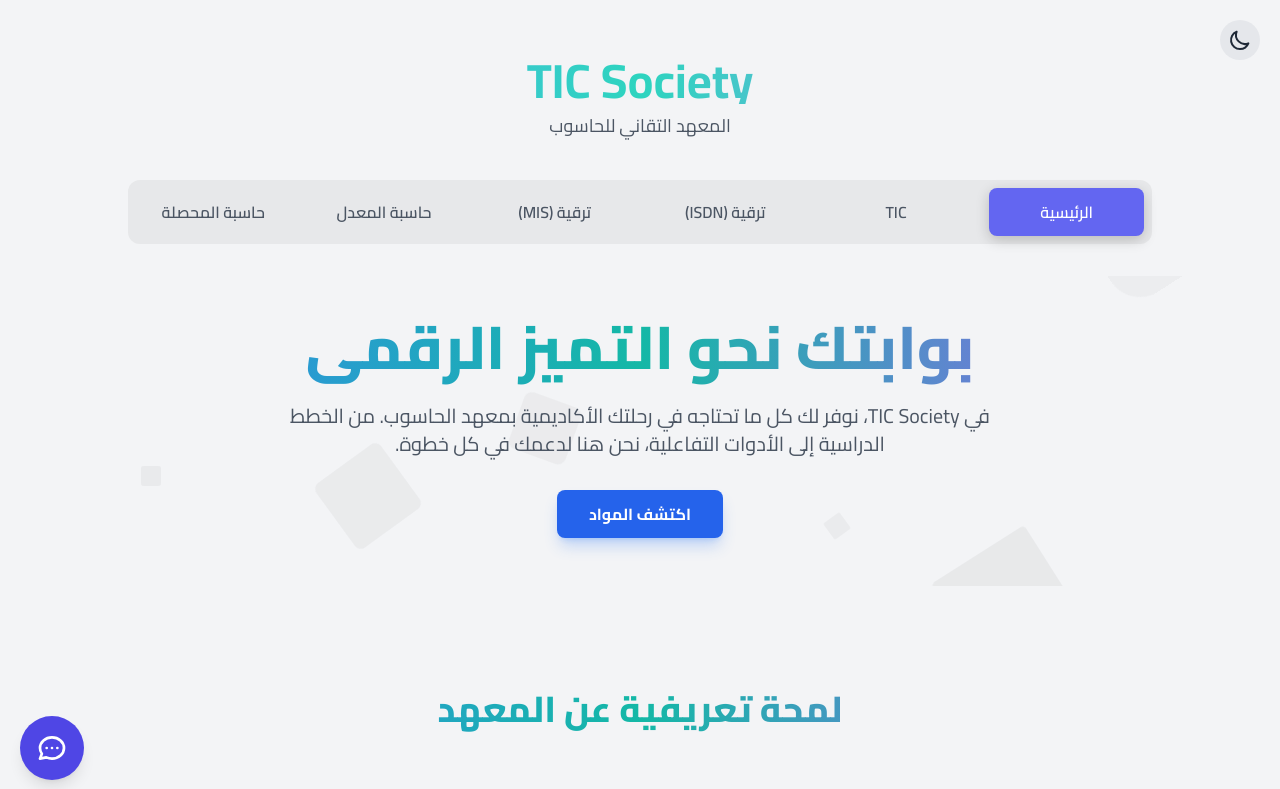
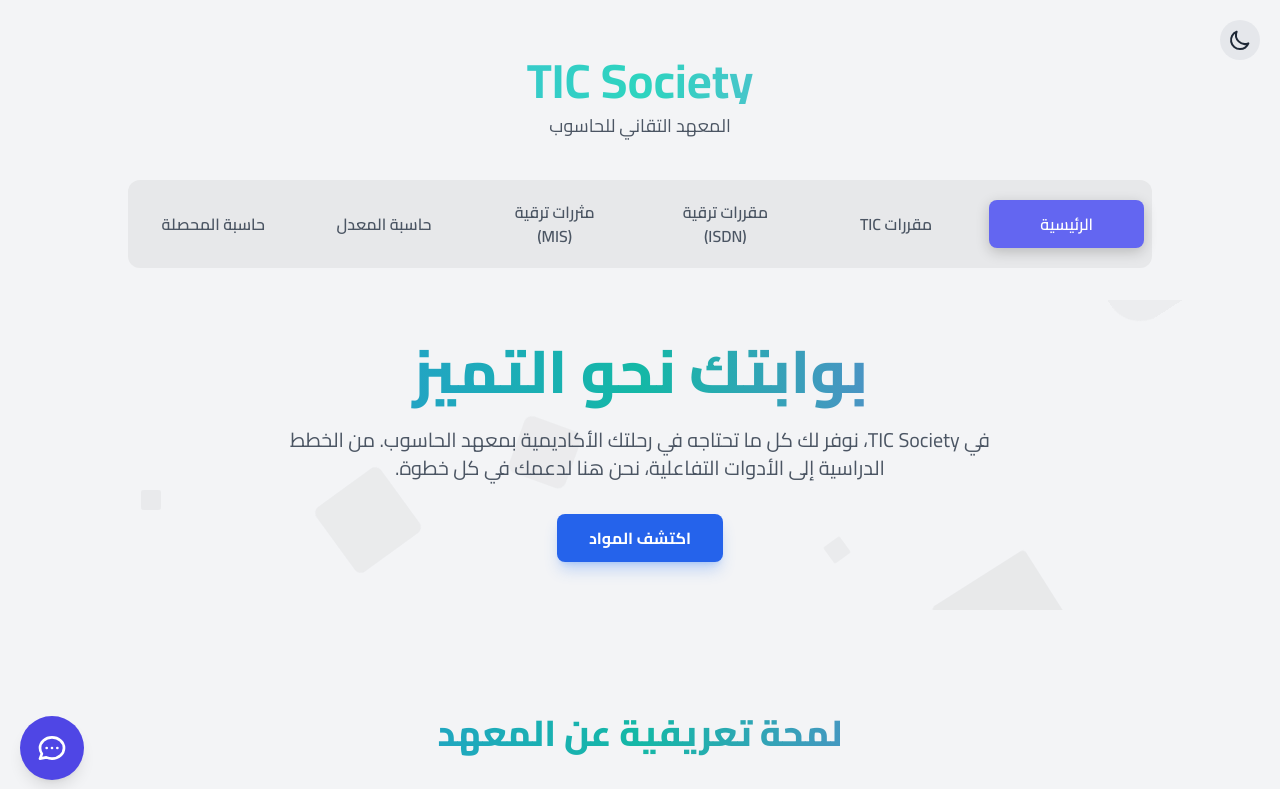
Before and after one commit to AkraMtello12/TIC-BAIT-Curriculum, a plain HTML site: page index.html in a window 1280 px wide. Shown: the top 789 px of the page. Drawn offline with nearby package versions, Linux system fonts and the light colour scheme.

Commit message:
Update index.html

```diff
--- a/index.html
+++ b/index.html
@@ -6,20 +6,20 @@
     <title>TIC Society</title>
 
     <!-- SEO and Open Graph Meta Tags -->
-    <meta name="description" content="بوابتك نحو التميز الرقمي. نوفر لك كل ما تحتاجه في رحلتك الأكاديمية بمعهد الحاسوب، من الخطط الدراسية إلى الأدوات التفاعلية.">
+    <meta name="description" content="بوابتك نحو التميز. نوفر لك كل ما تحتاجه في رحلتك الأكاديمية بمعهد الحاسوب، من الخطط الدراسية إلى الأدوات التفاعلية.">
 
     <!-- Open Graph / Facebook -->
     <meta property="og:type" content="website">
     <meta property="og:url" content="https://tic-society.vercel.app/">
     <meta property="og:title" content="TIC Society | المعهد التقاني للحاسوب">
-    <meta property="og:description" content="بوابتك نحو التميز الرقمي. نوفر لك كل ما تحتاجه في رحلتك الأكاديمية بمعهد الحاسوب، من الخطط الدراسية إلى الأدوات التفاعلية.">
+    <meta property="og:description" content="بوابتك نحو التميز. نوفر لك كل ما تحتاجه في رحلتك الأكاديمية بمعهد الحاسوب، من الخطط الدراسية إلى الأدوات التفاعلية.">
     <meta property="og:image" content="https://placehold.co/1200x630/1e293b/f1f5f9?text=TIC%20Society&font=cairo">
 
     <!-- Twitter -->
     <meta property="twitter:card" content="summary_large_image">
     <meta property="twitter:url" content="https://tic-society.vercel.app/">
     <meta property="twitter:title" content="TIC Society | المعهد التقاني للحاسوب">
-    <meta property="twitter:description" content="بوابتك نحو التميز الرقمي. نوفر لك كل ما تحتاجه في رحلتك الأكاديمية بمعهد الحاسوب، من الخطط الدراسية إلى الأدوات التفاعلية.">
+    <meta property="twitter:description" content="بوابتك نحو التميز. نوفر لك كل ما تحتاجه في رحلتك الأكاديمية بمعهد الحاسوب، من الخطط الدراسية إلى الأدوات التفاعلية.">
     <meta property="twitter:image" content="https://placehold.co/1200x630/1e293b/f1f5f9?text=TIC%20Society&font=cairo">
 
     <script src="https://cdn.tailwindcss.com"></script>
@@ -188,9 +188,9 @@
 
         <div class="flex flex-col sm:flex-row justify-center items-center gap-2 md:gap-4 mb-8 p-2 rounded-xl max-w-5xl mx-auto" style="background-color: rgba(128, 128, 128, 0.1);">
             <button data-tab="tab0" class="tab-btn w-full sm:w-auto flex-1 font-semibold py-3 px-6 rounded-lg transition-all duration-300">الرئيسية</button>
-            <button data-tab="tab1" class="tab-btn w-full sm:w-auto flex-1 font-semibold py-3 px-6 rounded-lg transition-all duration-300">TIC</button>
-            <button data-tab="tab2" class="tab-btn w-full sm:w-auto flex-1 font-semibold py-3 px-6 rounded-lg transition-all duration-300">ترقية (ISDN)</button>
-            <button data-tab="tab3" class="tab-btn w-full sm:w-auto flex-1 font-semibold py-3 px-6 rounded-lg transition-all duration-300">ترقية (MIS)</button>
+            <button data-tab="tab1" class="tab-btn w-full sm:w-auto flex-1 font-semibold py-3 px-6 rounded-lg transition-all duration-300">مقررات TIC</button>
+            <button data-tab="tab2" class="tab-btn w-full sm:w-auto flex-1 font-semibold py-3 px-6 rounded-lg transition-all duration-300">مقررات ترقية (ISDN)</button>
+            <button data-tab="tab3" class="tab-btn w-full sm:w-auto flex-1 font-semibold py-3 px-6 rounded-lg transition-all duration-300">مثررات ترقية (MIS)</button>
             <button data-tab="tab4" class="tab-btn w-full sm:w-auto flex-1 font-semibold py-3 px-6 rounded-lg transition-all duration-300">حاسبة المعدل</button>
             <button data-tab="tab5" class="tab-btn w-full sm:w-auto flex-1 font-semibold py-3 px-6 rounded-lg transition-all duration-300">حاسبة المحصلة</button>
         </div>
@@ -268,7 +268,7 @@
                 <section class="hero-section text-center pt-8 pb-12">
                     <ul class="animated-bg"><li></li><li></li><li></li><li></li><li></li><li></li><li></li><li></li><li></li><li></li></ul>
                     <div class="relative">
-                        <h2 class="text-4xl md:text-6xl font-extrabold mb-4 hero-gradient-text" style="line-height: 1.3;">بوابتك نحو التميز الرقمي</h2>
+                        <h2 class="text-4xl md:text-6xl font-extrabold mb-4 hero-gradient-text" style="line-height: 1.3;">بوابتك نحو التميز </h2>
                         <p class="max-w-3xl mx-auto text-lg md:text-xl mb-8" style="color: var(--text-secondary);">
                             في TIC Society، نوفر لك كل ما تحتاجه في رحلتك الأكاديمية بمعهد الحاسوب. من الخطط الدراسية إلى الأدوات التفاعلية، نحن هنا لدعمك في كل خطوة.
                         </p>
```
